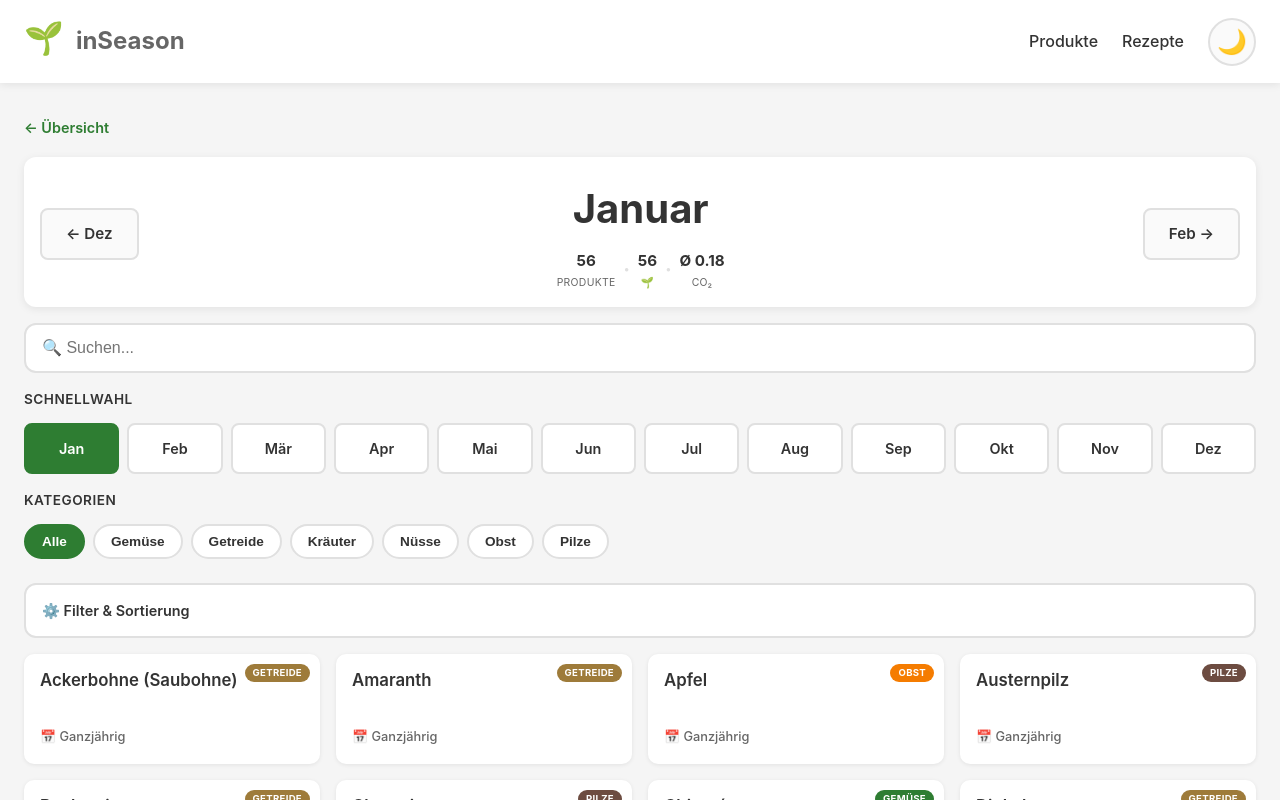
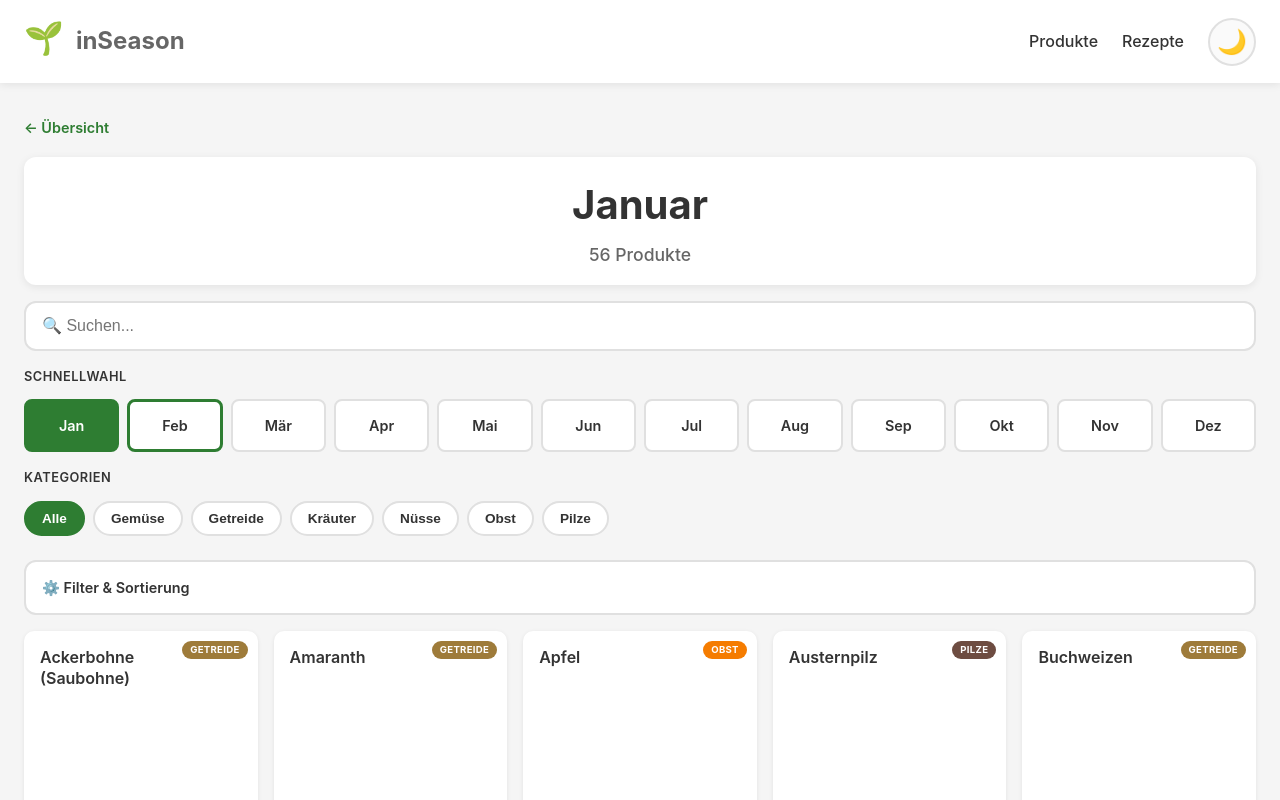
Before and after one commit to O-O-G-I-E/inSeason, a SvelteKit app: page /monat/1 in a window 1280 px wide. Shown: the top 800 px of the page. Built offline with nearby package versions, Linux system fonts and the light colour scheme.

Commit message:
layout vereinfacht

```diff
--- a/src/lib/components/ProductCard.svelte
+++ b/src/lib/components/ProductCard.svelte
@@ -48,8 +48,11 @@
     flex-direction: column;
     gap: 0.5rem;
     border: 2px solid transparent;
-    min-height: 110px;
     position: relative;
+
+    /* Quadratisch: 1:1 Aspect Ratio */
+    aspect-ratio: 1 / 1;
+    width: 100%;
   }
 
   .card:active {
@@ -64,11 +67,14 @@
 
   .name {
     margin: 0;
-    font-size: 1.05rem;
+    font-size: 1rem;
     font-weight: 600;
     color: var(--text-primary, #212121);
     line-height: 1.3;
     flex: 1;
+    padding-right: 3.5rem;
+    overflow-wrap: break-word;
+    word-break: break-word;
   }
 
   .badge {
@@ -114,12 +120,10 @@
   @media (max-width: 768px) {
     .card {
       padding: 0.75rem;
-      min-height: 100px;
     }
 
     .name {
-      font-size: 0.95rem;
-      padding-right: 3.5rem;
+      font-size: 0.9rem;
     }
 
     .badge {
--- a/src/routes/+page.svelte
+++ b/src/routes/+page.svelte
@@ -9,16 +9,12 @@
   let selectedNutritionFilter = 'Alle';
   let sortBy = 'name';
 
-  // Regional & Transport Filter
   let showOnlyRegional = false;
   let selectedTransport = 'Alle';
 
   $: inSaisonProdukte = filterByMonth(lebensmittelData, currentMonth);
-
-  // Kategorien ALPHABETISCH sortiert
   $: categories = ['Alle', ...getAllCategories(lebensmittelData).sort()];
 
-  // Nährwert-Filter Optionen
   const nutritionFilters = [
     { value: 'Alle', label: 'Alle' },
     { value: 'proteinreich', label: '💪 Proteinreich' },
@@ -29,7 +25,6 @@
     { value: 'eisenreich', label: '⚡ Eisenreich' }
   ];
 
-  // Transport-Filter Optionen
   const transportFilters = [
     { value: 'Alle', label: 'Alle' },
     { value: 'local', label: '🌱 Lokal' },
@@ -38,7 +33,6 @@
     { value: 'plane', label: '✈️ Flug' }
   ];
 
-  // Sortier-Optionen
   const sortOptions = [
     { value: 'name', label: 'Name (A-Z)' },
     { value: 'co2_asc', label: '🌱 CO₂ ↑' },
@@ -107,13 +101,6 @@
     return results;
   })();
 
-  $: avgCO2 = filteredProdukte.length > 0
-    ? (filteredProdukte.reduce((sum, p) => sum + (p.regional_data?.co2_per_kg || 0), 0) / filteredProdukte.length).toFixed(2)
-    : 0;
-
-  $: regionalCount = filteredProdukte.filter(p => p.regional_data && !p.regional_data.is_import).length;
-  $: importCount = filteredProdukte.filter(p => p.regional_data && p.regional_data.is_import).length;
-
   function resetFilters() {
     selectedNutritionFilter = 'Alle';
     selectedCategory = 'Alle';
@@ -127,17 +114,13 @@
   <title>inSeason - Saisonkalender für regionale Lebensmittel</title>
 </svelte:head>
 
-<!-- Kompakte Hero -->
+<!-- Minimal Hero: Nur Monat + Anzahl -->
 <div class="hero">
-  <h1>{getMonthName(currentMonth)} 2026</h1>
-  <p class="stats-line">
-    <span class="stat">{inSaisonProdukte.length} 🌱</span>
-    <span class="divider">|</span>
-    <span class="stat">Ø {avgCO2} kg CO₂</span>
-  </p>
+  <h1>{getMonthName(currentMonth)}</h1>
+  <p class="count">{filteredProdukte.length} Produkte</p>
 </div>
 
-<!-- Suche direkt unter Hero -->
+<!-- Suche -->
 <div class="search-container">
   <input
     type="search"
@@ -147,10 +130,10 @@
   />
 </div>
 
-<!-- Kompakte Monatsnavigation: 2×6 Grid -->
+<!-- Schnellwahl: 2×6 Grid mit aktuellem Monat hervorgehoben -->
 <div class="month-section">
-  <h2 class="section-title">Andere Monate</h2>
-  <div class="months-grid-compact">
+  <h2 class="section-title">Schnellwahl</h2>
+  <div class="months-grid">
     {#each Array(12) as _, i}
       <a
         href="/monat/{i + 1}"
@@ -163,7 +146,7 @@
   </div>
 </div>
 
-<!-- Horizontale Kategorie-Filter -->
+<!-- Kategorien horizontal -->
 <div class="categories-section">
   <h2 class="section-title">Kategorien</h2>
   <div class="categories-scroll">
@@ -179,12 +162,11 @@
   </div>
 </div>
 
-<!-- Erweiterte Filter (kollapsierbar auf Mobile) -->
+<!-- Filter kollapsierbar -->
 <details class="advanced-filters">
   <summary class="filter-toggle">⚙️ Filter & Sortierung</summary>
 
   <div class="filter-content">
-    <!-- Regional Toggle -->
     <label class="toggle-label">
       <input
         type="checkbox"
@@ -194,7 +176,6 @@
       <span>🌱 Nur Regional</span>
     </label>
 
-    <!-- Transport -->
     <div class="filter-group">
       <label for="transport-select">Transport:</label>
       <select id="transport-select" bind:value={selectedTransport} class="select">
@@ -204,7 +185,6 @@
       </select>
     </div>
 
-    <!-- Nährwerte -->
     <div class="filter-group">
       <label for="nutrition-select">Nährwerte:</label>
       <select id="nutrition-select" bind:value={selectedNutritionFilter} class="select">
@@ -214,7 +194,6 @@
       </select>
     </div>
 
-    <!-- Sortierung -->
     <div class="filter-group">
       <label for="sort-select">Sortierung:</label>
       <select id="sort-select" bind:value={sortBy} class="select">
@@ -223,23 +202,14 @@
         {/each}
       </select>
     </div>
+
+    {#if selectedCategory !== 'Alle' || showOnlyRegional || searchQuery}
+      <button class="reset-btn" on:click={resetFilters}>✕ Zurücksetzen</button>
+    {/if}
   </div>
 </details>
 
-<!-- Kompakte Ergebnis-Info -->
-<div class="result-bar">
-  <span class="result-count">{filteredProdukte.length}</span>
-  {#if filteredProdukte.length > 0}
-    <span class="result-stats">
-      🌱 {regionalCount} · 🌍 {importCount}
-    </span>
-  {/if}
-  {#if selectedCategory !== 'Alle' || showOnlyRegional || searchQuery}
-    <button class="reset-btn" on:click={resetFilters}>✕</button>
-  {/if}
-</div>
-
-<!-- 2-spaltiges Produkt-Grid auf Mobile -->
+<!-- Perfektes 2-Spalten Grid -->
 <div class="products-grid">
   {#each filteredProdukte as produkt (produkt.id)}
     <ProductCard {produkt} />
@@ -249,35 +219,32 @@
 </div>
 
 <style>
-    /* Global Box-Sizing Fix */
   * {
     box-sizing: border-box;
   }
 
-  /* Verhindere Overflow */
   :global(body) {
     overflow-x: hidden;
+    padding: env(safe-area-inset-top) env(safe-area-inset-right) env(safe-area-inset-bottom) env(safe-area-inset-left);
   }
-  /* CSS Variables für Light & Dark Mode */
+
   :global(:root) {
     --bg-primary: #f5f5f5;
     --bg-secondary: #ffffff;
     --bg-tertiary: #fafafa;
-    --env-bg: rgba(76, 175, 80, 0.08);
     --text-primary: #212121;
     --text-secondary: #666666;
     --text-tertiary: #999999;
     --accent: #4CAF50;
     --border-color: rgba(0,0,0,0.08);
-    --shadow: rgba(0,0,0,0.1);
-    --shadow-hover: rgba(0,0,0,0.15);
+    --shadow: rgba(0,0,0,0.08);
+    --shadow-hover: rgba(0,0,0,0.12);
   }
 
   :global(.dark-mode) {
     --bg-primary: #121212;
     --bg-secondary: #1e1e1e;
     --bg-tertiary: #2a2a2a;
-    --env-bg: rgba(76, 175, 80, 0.15);
     --text-primary: #f5f5f5;
     --text-secondary: #b0b0b0;
     --text-tertiary: #888888;
@@ -287,39 +254,28 @@
     --shadow-hover: rgba(0,0,0,0.4);
   }
 
-  /* Hero kompakt */
+  /* Minimal Hero */
   .hero {
     text-align: center;
-    padding: 1.5rem 1rem 1rem;
+    padding: 1rem;
     background: var(--bg-secondary);
     border-radius: 12px;
     margin-bottom: 1rem;
-    box-shadow: 0 2px 8px var(--shadow);
+    box-shadow: 0 2px 6px var(--shadow);
   }
 
   .hero h1 {
-    margin: 0 0 0.5rem 0;
+    margin: 0 0 0.25rem 0;
     color: var(--accent);
     font-size: 1.75rem;
     font-weight: 700;
   }
 
-  .stats-line {
-    display: flex;
-    justify-content: center;
-    align-items: center;
-    gap: 0.75rem;
-    font-size: 0.95rem;
+  .count {
+    margin: 0;
+    font-size: 0.9rem;
     color: var(--text-secondary);
-  }
-
-  .stat {
-    font-weight: 600;
-    color: var(--text-primary);
-  }
-
-  .divider {
-    color: var(--border-color);
+    font-weight: 500;
   }
 
   /* Suche */
@@ -343,9 +299,8 @@
     border-color: var(--accent);
   }
 
-  /* Section Titles */
   .section-title {
-    font-size: 0.95rem;
+    font-size: 0.8rem;
     font-weight: 600;
     color: var(--text-secondary);
     margin: 0 0 0.75rem 0;
@@ -353,12 +308,12 @@
     letter-spacing: 0.5px;
   }
 
-  /* Monate: 2×6 Grid kompakt */
+  /* Schnellwahl: 2×6 Grid */
   .month-section {
     margin-bottom: 1rem;
   }
 
-  .months-grid-compact {
+  .months-grid {
     display: grid;
     grid-template-columns: repeat(6, 1fr);
     gap: 0.5rem;
@@ -380,21 +335,18 @@
     justify-content: center;
   }
 
-  .month-btn:hover {
-    background: var(--accent);
-    color: white;
-    border-color: var(--accent);
-    transform: translateY(-2px);
+  .month-btn:active {
+    transform: scale(0.95);
   }
 
   .month-btn.current {
     background: var(--accent);
     color: white;
     border-color: var(--accent);
-    box-shadow: 0 2px 8px var(--shadow-hover);
+    box-shadow: 0 2px 6px var(--shadow-hover);
   }
 
-  /* Kategorien: Horizontal Scroll */
+  /* Kategorien */
   .categories-section {
     margin-bottom: 1rem;
   }
@@ -431,8 +383,8 @@
     flex-shrink: 0;
   }
 
-  .cat-pill:hover {
-    border-color: var(--accent);
+  .cat-pill:active {
+    transform: scale(0.95);
   }
 
   .cat-pill.active {
@@ -441,7 +393,7 @@
     border-color: var(--accent);
   }
 
-  /* Erweiterte Filter (kollapsierbar) */
+  /* Filter */
   .advanced-filters {
     margin-bottom: 1rem;
     background: var(--bg-secondary);
@@ -452,6 +404,7 @@
   .filter-toggle {
     padding: 0.875rem 1rem;
     font-weight: 600;
+    font-size: 0.9rem;
     color: var(--text-primary);
     cursor: pointer;
     list-style: none;
@@ -513,37 +466,14 @@
     border-color: var(--accent);
   }
 
-  /* Ergebnis-Bar kompakt */
-  .result-bar {
-    display: flex;
-    align-items: center;
-    gap: 0.75rem;
-    padding: 0.75rem 1rem;
-    background: var(--env-bg);
-    border-radius: 8px;
-    margin-bottom: 1rem;
-    border-left: 3px solid var(--accent);
-  }
-
-  .result-count {
-    font-size: 1.25rem;
-    font-weight: 700;
-    color: var(--accent);
-  }
-
-  .result-stats {
-    font-size: 0.85rem;
-    color: var(--text-secondary);
-    flex: 1;
-  }
-
   .reset-btn {
-    padding: 0.5rem 0.75rem;
+    padding: 0.65rem 1rem;
     background: #f44336;
     color: white;
     border: none;
-    border-radius: 6px;
+    border-radius: 8px;
     font-weight: 600;
+    font-size: 0.85rem;
     cursor: pointer;
     transition: all 0.2s;
   }
@@ -552,30 +482,33 @@
     background: #d32f2f;
   }
 
-  /* Produkt-Grid: 2 Spalten auf Mobile */
+  /* PERFEKTES 2-Spalten Grid */
   .products-grid {
     display: grid;
     grid-template-columns: repeat(2, 1fr);
-    gap: 0.75rem;
+    gap: 0.5rem;
     margin-bottom: 2rem;
-    width: 100%;
-    max-width: 100%;
   }
 
   .no-results {
     grid-column: 1 / -1;
     text-align: center;
-    padding: 2rem;
+    padding: 2rem 1rem;
     color: var(--text-tertiary);
+    font-size: 0.95rem;
   }
 
-  /* Desktop: Mehr Spalten */
+  /* Desktop */
   @media (min-width: 769px) {
     .hero h1 {
       font-size: 2.5rem;
     }
 
-    .months-grid-compact {
+    .count {
+      font-size: 1.1rem;
+    }
+
+    .months-grid {
       grid-template-columns: repeat(12, 1fr);
     }
 
@@ -585,8 +518,8 @@
     }
 
     .products-grid {
-      grid-template-columns: repeat(auto-fill, minmax(280px, 1fr));
-      gap: 1.25rem;
+      grid-template-columns: repeat(auto-fill, minmax(220px, 1fr));
+      gap: 1rem;
     }
 
     .filter-content {
@@ -601,17 +534,17 @@
   }
 
   @media (max-width: 400px) {
-    .months-grid-compact {
-      gap: 0.35rem;
+    .months-grid {
+      gap: 0.4rem;
     }
 
     .month-btn {
-      font-size: 0.7rem;
-      padding: 0.5rem 0.15rem;
+      font-size: 0.72rem;
+      padding: 0.55rem 0.15rem;
     }
 
     .products-grid {
-      gap: 0.5rem;
+      gap: 0.4rem;
     }
   }
 </style>
--- a/src/routes/monat/[month]/+page.svelte
+++ b/src/routes/monat/[month]/+page.svelte
@@ -1,21 +1,20 @@
 <script>
   import { page } from '$app/stores';
-  import { goto } from '$app/navigation';
   import lebensmittelData from '$lib/data/lebensmittel.json';
   import ProductCard from '$lib/components/ProductCard.svelte';
-  import { filterByMonth, getMonthName, getShortMonthName, getAllCategories, searchProducts } from '$lib/utils/seasonHelper.js';
-  import { swipe } from '$lib/utils/swipe.js';
+  import { filterByMonth, getMonthName, getShortMonthName, getAllCategories, searchProducts, getCurrentMonth } from '$lib/utils/seasonHelper.js';
 
   $: month = parseInt($page.params.month);
   $: monthName = getMonthName(month);
   $: produkte = filterByMonth(lebensmittelData, month);
+
+  const currentMonth = getCurrentMonth();
 
   let searchQuery = '';
   let selectedCategory = 'Alle';
   let selectedNutritionFilter = 'Alle';
   let sortBy = 'name';
 
-  // Regional & Transport Filter
   let showOnlyRegional = false;
   let selectedTransport = 'Alle';
 
@@ -107,31 +106,12 @@
     return results;
   })();
 
-  $: avgCO2 = filteredProdukte.length > 0
-    ? (filteredProdukte.reduce((sum, p) => sum + (p.regional_data?.co2_per_kg || 0), 0) / filteredProdukte.length).toFixed(2)
-    : 0;
-
-  $: regionalCount = filteredProdukte.filter(p => p.regional_data && !p.regional_data.is_import).length;
-
-  // Navigation
-  $: prevMonth = month === 1 ? 12 : month - 1;
-  $: nextMonth = month === 12 ? 1 : month + 1;
-
   function resetFilters() {
     selectedNutritionFilter = 'Alle';
     selectedCategory = 'Alle';
     selectedTransport = 'Alle';
     showOnlyRegional = false;
     searchQuery = '';
-  }
-
-  // Swipe Handlers
-  function handleSwipeLeft() {
-    goto(`/monat/${nextMonth}`);
-  }
-
-  function handleSwipeRight() {
-    goto(`/monat/${prevMonth}`);
   }
 </script>
 
@@ -143,46 +123,10 @@
   <a href="/">← Übersicht</a>
 </div>
 
-<!-- Swipeable Month Header -->
-<div
-  class="month-header"
-  use:swipe={{ onSwipeLeft: handleSwipeLeft, onSwipeRight: handleSwipeRight }}
->
-  <div class="swipe-indicator">👈 Swipe 👉</div>
-
-  <div class="month-nav-compact">
-    <a href="/monat/{prevMonth}" class="nav-arrow">
-      ← {getShortMonthName(prevMonth)}
-    </a>
-
-    <div class="current-month">
-      <h1>{monthName}</h1>
-      <div class="month-stats">
-        <span class="stat-item">
-          <span class="stat-value">{filteredProdukte.length}</span>
-          <span class="stat-label">Produkte</span>
-        </span>
-        <span class="stat-divider">•</span>
-        <span class="stat-item">
-          <span class="stat-value">{regionalCount}</span>
-          <span class="stat-label">🌱</span>
-        </span>
-        <span class="stat-divider">•</span>
-        <span class="stat-item">
-          <span class="stat-value">Ø {avgCO2}</span>
-          <span class="stat-label">CO₂</span>
-        </span>
-      </div>
-    </div>
-
-    <a href="/monat/{nextMonth}" class="nav-arrow">
-      {getShortMonthName(nextMonth)} →
-    </a>
-  </div>
-
-  {#if selectedCategory !== 'Alle' || showOnlyRegional || searchQuery}
-    <button class="reset-btn-hero" on:click={resetFilters}>✕ Filter zurücksetzen</button>
-  {/if}
+<!-- Minimal Hero -->
+<div class="hero">
+  <h1>{monthName}</h1>
+  <p class="count">{filteredProdukte.length} Produkte</p>
 </div>
 
 <!-- Suche -->
@@ -195,15 +139,16 @@
   />
 </div>
 
-<!-- Alle 12 Monate zum schnellen Springen -->
-<div class="month-selector">
+<!-- Schnellwahl mit aktuellem Monat hervorgehoben -->
+<div class="month-section">
   <h2 class="section-title">Schnellwahl</h2>
-  <div class="months-grid-compact">
+  <div class="months-grid">
     {#each Array(12) as _, i}
       <a
         href="/monat/{i + 1}"
         class="month-btn"
-        class:current={i + 1 === month}
+        class:selected={i + 1 === month}
+        class:current={i + 1 === currentMonth}
       >
         {getShortMonthName(i + 1)}
       </a>
@@ -211,7 +156,7 @@
   </div>
 </div>
 
-<!-- Kategorien horizontal -->
+<!-- Kategorien -->
 <div class="categories-section">
   <h2 class="section-title">Kategorien</h2>
   <div class="categories-scroll">
@@ -227,7 +172,7 @@
   </div>
 </div>
 
-<!-- Filter kollapsierbar -->
+<!-- Filter -->
 <details class="advanced-filters">
   <summary class="filter-toggle">⚙️ Filter & Sortierung</summary>
 
@@ -267,10 +212,14 @@
         {/each}
       </select>
     </div>
+
+    {#if selectedCategory !== 'Alle' || showOnlyRegional || searchQuery}
+      <button class="reset-btn" on:click={resetFilters}>✕ Zurücksetzen</button>
+    {/if}
   </div>
 </details>
 
-<!-- 2-Spalten Grid -->
+<!-- Grid -->
 <div class="products-grid">
   {#each filteredProdukte as produkt (produkt.id)}
     <ProductCard {produkt} />
@@ -286,6 +235,7 @@
 
   :global(body) {
     overflow-x: hidden;
+    padding: env(safe-area-inset-top) env(safe-area-inset-right) env(safe-area-inset-bottom) env(safe-area-inset-left);
   }
 
   :global(:root) {
@@ -325,124 +275,29 @@
     font-size: 0.9rem;
   }
 
-  .back-link a:hover {
-    text-decoration: underline;
+  .hero {
+    text-align: center;
+    padding: 1rem;
+    background: var(--bg-secondary);
+    border-radius: 12px;
+    margin-bottom: 1rem;
+    box-shadow: 0 2px 6px var(--shadow);
   }
 
-  /* Swipeable Month Header */
-  .month-header {
-    background: var(--bg-secondary);
-    border-radius: 12px;
-    padding: 1.25rem 1rem 1rem;
-    margin-bottom: 1rem;
-    box-shadow: 0 2px 6px var(--shadow);
-    position: relative;
-    touch-action: pan-y;
+  .hero h1 {
+    margin: 0 0 0.25rem 0;
+    color: var(--accent);
+    font-size: 1.75rem;
+    font-weight: 700;
   }
 
-  .swipe-indicator {
-    text-align: center;
-    font-size: 0.75rem;
-    color: var(--text-tertiary);
-    margin-bottom: 0.5rem;
-    opacity: 0.7;
+  .count {
+    margin: 0;
+    font-size: 0.9rem;
+    color: var(--text-secondary);
+    font-weight: 500;
   }
 
-  .month-nav-compact {
-    display: flex;
-    justify-content: space-between;
-    align-items: center;
-    gap: 0.75rem;
-  }
-
-  .current-month {
-    text-align: center;
-    flex: 1;
-    min-width: 0;
-  }
-
-  .current-month h1 {
-    margin: 0 0 0.5rem 0;
-    font-size: 1.75rem;
-    font-weight: 700;
-    color: var(--accent);
-  }
-
-  .month-stats {
-    display: flex;
-    justify-content: center;
-    align-items: center;
-    gap: 0.5rem;
-    flex-wrap: wrap;
-  }
-
-  .stat-item {
-    display: flex;
-    flex-direction: column;
-    gap: 0.1rem;
-  }
-
-  .stat-value {
-    font-size: 0.95rem;
-    font-weight: 700;
-    color: var(--text-primary);
-  }
-
-  .stat-label {
-    font-size: 0.65rem;
-    color: var(--text-secondary);
-    text-transform: uppercase;
-    letter-spacing: 0.3px;
-  }
-
-  .stat-divider {
-    color: var(--border-color);
-    font-size: 0.7rem;
-  }
-
-  .nav-arrow {
-    padding: 0.5rem 0.75rem;
-    background: var(--bg-tertiary);
-    border: 2px solid var(--border-color);
-    border-radius: 8px;
-    text-decoration: none;
-    color: var(--text-primary);
-    font-weight: 600;
-    font-size: 0.8rem;
-    transition: all 0.2s;
-    white-space: nowrap;
-    flex-shrink: 0;
-  }
-
-  .nav-arrow:active {
-    transform: scale(0.95);
-  }
-
-  .nav-arrow:hover {
-    background: var(--accent);
-    color: white;
-    border-color: var(--accent);
-  }
-
-  .reset-btn-hero {
-    margin-top: 0.75rem;
-    padding: 0.5rem 1rem;
-    background: #f44336;
-    color: white;
-    border: none;
-    border-radius: 20px;
-    font-size: 0.8rem;
-    font-weight: 600;
-    cursor: pointer;
-    transition: all 0.2s;
-    width: 100%;
-  }
-
-  .reset-btn-hero:hover {
-    background: #d32f2f;
-  }
-
-  /* Suche */
   .search-container {
     margin-bottom: 1rem;
   }
@@ -464,7 +319,7 @@
   }
 
   .section-title {
-    font-size: 0.85rem;
+    font-size: 0.8rem;
     font-weight: 600;
     color: var(--text-secondary);
     margin: 0 0 0.75rem 0;
@@ -472,12 +327,11 @@
     letter-spacing: 0.5px;
   }
 
-  /* Month Selector */
-  .month-selector {
+  .month-section {
     margin-bottom: 1rem;
   }
 
-  .months-grid-compact {
+  .months-grid {
     display: grid;
     grid-template-columns: repeat(6, 1fr);
     gap: 0.5rem;
@@ -503,13 +357,18 @@
     transform: scale(0.95);
   }
 
-  .month-btn.current {
+  .month-btn.selected {
     background: var(--accent);
     color: white;
     border-color: var(--accent);
   }
 
-  /* Kategorien */
+  /* Aktueller Monat: Outline für Wiedererkennung */
+  .month-btn.current:not(.selected) {
+    border-color: var(--accent);
+    border-width: 3px;
+  }
+
   .categories-section {
     margin-bottom: 1rem;
   }
@@ -556,7 +415,6 @@
     border-color: var(--accent);
   }
 
-  /* Filter */
   .advanced-filters {
     margin-bottom: 1rem;
     background: var(--bg-secondary);
@@ -629,11 +487,26 @@
     border-color: var(--accent);
   }
 
-  /* 2-Spalten Grid */
+  .reset-btn {
+    padding: 0.65rem 1rem;
+    background: #f44336;
+    color: white;
+    border: none;
+    border-radius: 8px;
+    font-weight: 600;
+    font-size: 0.85rem;
+    cursor: pointer;
+    transition: all 0.2s;
+  }
+
+  .reset-btn:hover {
+    background: #d32f2f;
+  }
+
   .products-grid {
     display: grid;
-    grid-template-columns: 1fr 1fr;
-    gap: 0.625rem;
+    grid-template-columns: repeat(2, 1fr);
+    gap: 0.5rem;
     margin-bottom: 2rem;
   }
 
@@ -645,26 +518,16 @@
     font-size: 0.95rem;
   }
 
-  /* Desktop */
   @media (min-width: 769px) {
-    .swipe-indicator {
-      display: none;
-    }
-
-    .current-month h1 {
+    .hero h1 {
       font-size: 2.5rem;
     }
 
-    .month-stats {
+    .count {
       font-size: 1.1rem;
     }
 
-    .nav-arrow {
-      font-size: 0.95rem;
-      padding: 0.75rem 1.5rem;
-    }
-
-    .months-grid-compact {
+    .months-grid {
       grid-template-columns: repeat(12, 1fr);
     }
 
@@ -674,7 +537,7 @@
     }
 
     .products-grid {
-      grid-template-columns: repeat(auto-fill, minmax(240px, 1fr));
+      grid-template-columns: repeat(auto-fill, minmax(220px, 1fr));
       gap: 1rem;
     }
 
@@ -687,31 +550,20 @@
       flex: 1;
       min-width: 200px;
     }
-
-    .reset-btn-hero {
-      width: auto;
-      margin-left: auto;
-      margin-right: auto;
-    }
   }
 
   @media (max-width: 400px) {
-    .months-grid-compact {
-      gap: 0.35rem;
+    .months-grid {
+      gap: 0.4rem;
     }
 
     .month-btn {
-      font-size: 0.7rem;
-      padding: 0.5rem 0.15rem;
+      font-size: 0.72rem;
+      padding: 0.55rem 0.15rem;
     }
 
     .products-grid {
-      gap: 0.5rem;
-    }
-
-    .nav-arrow {
-      font-size: 0.7rem;
-      padding: 0.4rem 0.5rem;
+      gap: 0.4rem;
     }
   }
 </style>
```
